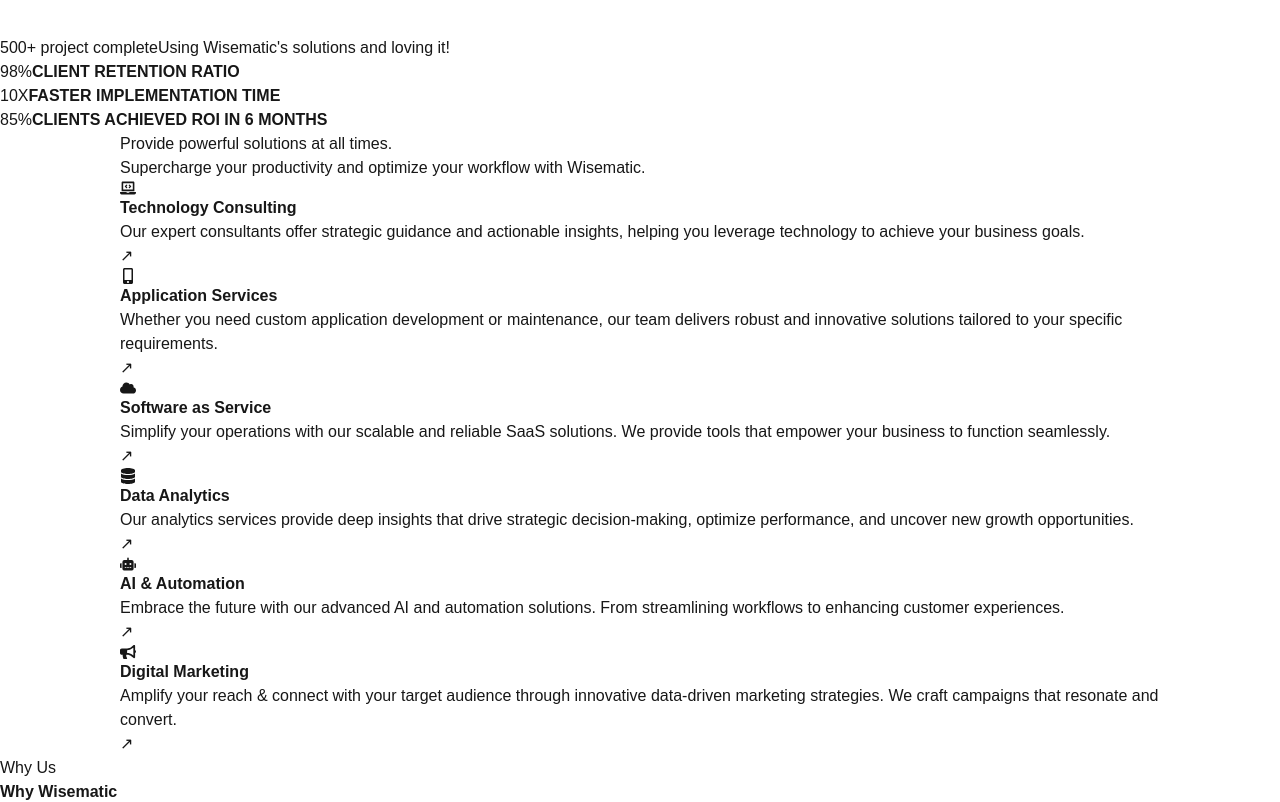
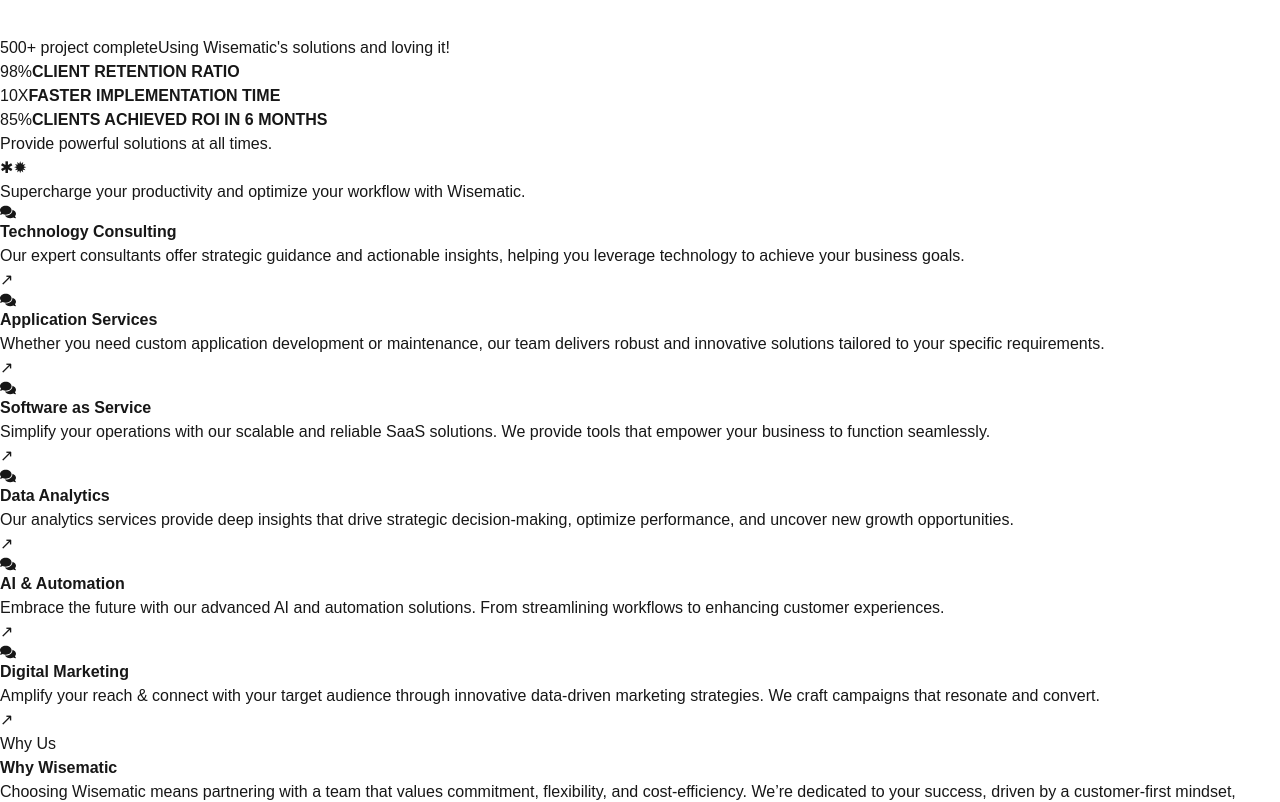
Before and after one commit to Purvesh77/wisematic_site, a Next.js app: page / in a window 1280 px wide. Shown: the part 462-1264 px from the top of the page. Built offline with nearby package versions, Linux system fonts and the light colour scheme.

Commit message:
Updated servise section

```diff
--- a/src/app/_components/services.tsx
+++ b/src/app/_components/services.tsx
@@ -1,215 +1,88 @@
-
-
 "use client";
 import React from "react";
-import Link from "next/link";
-import { FaLaptopCode, FaMobileAlt, FaCloud, FaDatabase, FaRobot, FaBullhorn  } from 'react-icons/fa'; // Import icons
+import { FaComments } from "react-icons/fa";
 
 const Services = () => {
+  const services = [
+    {
+      icon: <FaComments className="text-5xl text-black mb-4" />,
+      title: "Technology Consulting",
+      description: "Our expert consultants offer strategic guidance and actionable insights, helping you leverage technology to achieve your business goals.",
+    },
+    {
+      icon: <FaComments className="text-5xl text-black mb-4" />,
+      title: "Application Services",
+      description: "Whether you need custom application development or maintenance, our team delivers robust and innovative solutions tailored to your specific requirements.",
+    },
+    {
+      icon: <FaComments className="text-5xl text-black mb-4" />,
+      title: "Software as Service",
+      description: "Simplify your operations with our scalable and reliable SaaS solutions. We provide tools that empower your business to function seamlessly.",
+    },
+    {
+      icon: <FaComments className="text-5xl text-black mb-4" />,
+      title: "Data Analytics",
+      description: "Our analytics services provide deep insights that drive strategic decision-making, optimize performance, and uncover new growth opportunities.",
+    },
+    {
+      icon: <FaComments className="text-5xl text-black mb-4" />,
+      title: "AI & Automation",
+      description: "Embrace the future with our advanced AI and automation solutions. From streamlining workflows to enhancing customer experiences.",
+    },
+    {
+      icon: <FaComments className="text-5xl text-black mb-4" />,
+      title: "Digital Marketing",
+      description: "Amplify your reach & connect with your target audience through innovative data-driven marketing strategies. We craft campaigns that resonate and convert.",
+    },
+  ];
+
   return (
-    <div> {/* Overall page background */}
+    <div className="relative flex justify-center items-center px-20 py-16 mt-20">
+      {/* Background Circles */}
+      <div className="absolute inset-0 flex justify-center items-center">
+        <div className="circlePosition w-[700px] h-[600px] bg-[#20D9A1] rounded-full blur-[100px] opacity-40"></div>
+        <div className="circlePosition w-[700px] h-[600px] bg-[#5F39FF] rounded-full blur-[100px] opacity-40"></div>
+      </div>
+
+      {/* Content */}
+      <div className="relative z-10 max-w-screen-xl">
         {/* Header Text */}
-
-      <section className="px-40 pt-40 flex flex-col lg:flex-row items-center justify-between lg:px-40 py-16 gap-10"
-      style={{paddingLeft: '120px', paddingRight: '120px'}}>
-        <h2 className="text-6xl  text-black mb-4 "
-        style={{ fontFamily: "'Poppins', sans-serif", maxWidth: '600px',  }}>
-         Provide powerful solutions
-         at all times.
+        <section className="flex flex-col lg:flex-row items-center justify-between mb-16">
+          <h2 className="text-6xl text-black mb-4" style={{ fontFamily: "'Poppins', sans-serif" }}>
+            Provide powerful solutions at all times.
           </h2>
-        <div className="flex flex-col ">
-
-        <p className="text-lg text-gray-700  p-10 mt-10 "
-        style={{ fontFamily: "'Poppins', sans-serif", fontWeight: 500 }}>
+          <div className="flex items-center text-gray-500">
+            <span className="text-2xl mr-2">✱</span>
+            <span className="text-2xl mr-2">✹</span>
+            <p className="text-lg text-gray-700 ml-4" style={{ fontFamily: "'Poppins', sans-serif", fontWeight: 500 }}>
               Supercharge your productivity and optimize your workflow with Wisematic.
             </p>
           </div>
         </section>
 
         {/* Services Cards */}
-      <div className="relative z-0">
+        <div className="grid grid-cols-1 sm:grid-cols-2 lg:grid-cols-3 gap-8">
+          {services.map((service, index) => (
             <div
-    className="circlePosition w-[750px] h-[600px] bg-[#20D9A1] rounded-[100%] absolute  blur-[100px] top-[15%] left-[10%]"
-    style={{ opacity: 0.3}}
-  ></div>
-       <div
-    className="circlePosition w-[750px] h-[600px] bg-[#5F39FF] rounded-[100%] absolute  blur-[100px] top-[15%] left-[40%]"
-    style={{ opacity: 0.3}}
-  ></div>
-      <section className="px-4 pt-10 pb-40 grid grid-cols-1 sm:grid-cols-2 lg:grid-cols-3 gap-8 ml-auto "
-        style={{paddingLeft: '120px', paddingRight: '120px'}}
+              key={index}
+              className="shadow-lg bg-white text-gray-700 p-8 flex flex-col items-start justify-between rounded-lg font-normal transition-transform transform hover:scale-105 hover:shadow-2xl"
             >
-        {/* Technology Consulting Card */}
-        <div className="shadow-lg z-10 bg-white text-gray-700 px-4 py-6 flex flex-col items-center justify-between rounded-lg font-bold w-[400px] h-[380px] overflow-hidden">
-
-            <FaLaptopCode className="text-6xl text-[#303030] -ml-60" />
-
-          <h3 className="text-3xl text-black mb-3 text-center mt-8"
-          style={{ fontFamily: "'Poppins', sans-serif", fontWeight: 700 }}>Technology Consulting</h3>
-          <p className="text-center mb-3 mt-3"
-          style={{ fontFamily: "'Poppins', sans-serif", fontWeight: 500 }}>
-            Our expert consultants offer strategic guidance and actionable insights, helping you leverage technology to achieve your business goals.
+              {service.icon}
+              <h3 className="text-2xl text-black mb-3" style={{ fontFamily: "'Poppins', sans-serif", fontWeight: 600 }}>
+                {service.title}
+              </h3>
+              <p className="text-base mb-6" style={{ fontFamily: "'Poppins', sans-serif", fontWeight: 400 }}>
+                {service.description}
               </p>
-          <Link
-            href="/service1"
-            className="bg-gray-100 text-white px-8 py-2 rounded-full inline-block font-semibold text-center mt-auto -mr-60"
-          >
-             <span className="ml-2 text-[#303030] text-3xl">↗</span>
-          </Link>
+              <a href="#" className="bg-gray-100 text-black px-3 py-2 rounded-full inline-block font-semibold text-center">
+                ↗
+              </a>
             </div>
-
-        {/* Application Services Card */}
-        <div className="shadow-lg z-10 bg-white text-gray-700 px-4 py-6 flex flex-col items-center justify-between rounded-lg font-bold w-[400px] h-[380px] overflow-hidden">
-
-            <FaMobileAlt className="text-6xl text-[#303030] -ml-60" /> {/* Icon inside circle */}
-
-          <h3 className="text-3xl text-black mb-3 mt-8 text-center "
-          style={{ fontFamily: "'Poppins', sans-serif", fontWeight: 700 }}>Application Services</h3>
-          <p className="text-center mb-3 mt-3"
-          style={{ fontFamily: "'Poppins', sans-serif", fontWeight: 500 }}>
-            Whether you need custom application development or maintenance, our team delivers robust and innovative solutions tailored to your specific requirements.
-          </p>
-          <Link
-            href="/service2"
-            className="bg-gray-100 text-white px-8 py-2 rounded-full inline-block font-semibold text-center mt-auto -mr-60"
-          >
-            <span className="ml-2 text-[#303030] text-3xl">↗</span>
-          </Link>
+          ))}
         </div>
-
-                {/* Software as Service Card */}
-        <div className="shadow-lg z-10 bg-white text-gray-700 px-4 py-6 flex flex-col items-center justify-between rounded-lg font-bold w-[400px] h-[380px] overflow-hidden">
-
-            <FaCloud className="text-6xl text-[#303030] -ml-60"  /> {/* Icon inside circle */}
-
-         <h3 className="text-3xl text-black mb-3 mt-8 text-center "
-         style={{ fontFamily: "'Poppins', sans-serif", fontWeight: 700 }}>Software as Service</h3>
-         <p className="text-center mb-3 mt-3"
-         style={{ fontFamily: "'Poppins', sans-serif", fontWeight: 500 }}>
-           Simplify your operations with our scalable and reliable SaaS solutions. We provide tools that empower your business to function seamlessly.
-           </p>
-           <Link
-            href="/service3"
-            className="bg-gray-100 text-white px-8 py-2 rounded-full inline-block font-semibold text-center mt-auto -mr-60"
-          >
-            <span className="ml-2 text-[#303030] text-3xl">↗</span>
-          </Link>
-         </div>
-
-         {/* Data Analytics Card */}
-      <div className="shadow-lg z-10 bg-white text-gray-700 px-4 py-6 flex flex-col items-center justify-between rounded-lg font-bold w-[400px] h-[380px] overflow-hidden">
-
-            <FaDatabase className="text-6xl text-[#303030] -ml-60" /> {/* Icon inside circle */}
-
-           <h3 className="text-3xl text-black mb-3 mt-8 text-center -ml-20"
-           style={{ fontFamily: "'Poppins', sans-serif", fontWeight: 700 }}>Data Analytics</h3>
-           <p className="text-center mb-3 mt-3"
-           style={{ fontFamily: "'Poppins', sans-serif", fontWeight: 500 }}>
-             Our analytics services provide deep insights that drive strategic decision-making, optimize performance, and uncover new growth opportunities.
-           </p>
-          <Link
-             href="/service4"
-             className="bg-gray-100 text-white px-8 py-2 rounded-full inline-block font-semibold text-center mt-auto -mr-60"
-          >
-            <span className="ml-2 text-[#303030] text-3xl">↗</span>
-          </Link>
-        </div>
-
-         {/* AI & Automation Card */}
-         <div className="shadow-lg z-10 bg-white text-gray-700 px-4 py-6 flex flex-col items-center justify-between rounded-lg font-bold w-[400px] h-[380px] overflow-hidden">
-
-            <FaRobot className="text-6xl text-[#303030] -ml-60" /> {/* Icon inside circle */}
-
-           <h3 className="text-3xl text-black mb-3 mt-8 text-center -ml-20"
-           style={{ fontFamily: "'Poppins', sans-serif", fontWeight: 700 }}>AI & Automation</h3>
-           <p className="text-center mb-3 mt-3"
-           style={{ fontFamily: "'Poppins', sans-serif", fontWeight: 500 }}>
-            Embrace the future with our advanced AI and automation solutions. From streamlining workflows to enhancing customer experiences.
-           </p>
-          <Link
-            href="/service5"
-            className="bg-gray-100 text-white px-8 py-2 rounded-full inline-block font-semibold text-center mt-auto -mr-60"
-          >
-            <span className="ml-2 text-[#303030] text-3xl">↗</span>
-          </Link>
-        </div>
-
-        {/* Digital Marketing Card */}
-                 <div className="shadow-lg z-10 bg-white text-gray-700 px-4 py-6 flex flex-col items-center justify-between rounded-lg font-bold w-[400px] h-[380px] overflow-hidden">
-
-            <FaBullhorn  className="text-6xl text-[#303030] -ml-60" /> {/* Icon inside circle */}
-
-           <h3 className="text-3xl text-black mb-3 mt-8 text-center -ml-20"
-           style={{ fontFamily: "'Poppins', sans-serif", fontWeight: 700 }}>Digital Marketing</h3>
-           <p className="text-center mb-3 mt-3"
-           style={{ fontFamily: "'Poppins', sans-serif", fontWeight: 500 }}>
-          Amplify your reach & connect with your target audience through innovative data-driven marketing strategies. We craft campaigns that resonate and convert.
-           </p>
-           <Link
-             href="/service6"
-            className="bg-gray-100 text-white px-8 py-2 rounded-full inline-block font-semibold text-center mt-auto -mr-60"
-          >
-            <span className="ml-2 text-[#303030] text-3xl">↗</span>
-           </Link>
-           </div>
-      </section>
       </div>
     </div>
   );
 };
 
 export default Services;
-
-
-// "use client";
-// import React from "react";
-// import { FaShippingFast, FaSyncAlt, FaCoins, FaUserFriends, FaShieldAlt, FaStar, FaHandshake, FaInfinity, FaBookOpen } from "react-icons/fa";
-
-// const Why = () => {
-//   const features = [
-//     { text: "Always deliver on commitments", icon: <FaShippingFast /> },
-//     { text: "Agile and Flexible", icon: <FaSyncAlt /> },
-//     { text: "Cost Effective", icon: <FaCoins /> },
-//     { text: "Customer Centric", icon: <FaUserFriends /> },
-//     { text: "Integrity", icon: <FaShieldAlt /> },
-//     { text: "Quality", icon: <FaStar /> },
-//     { text: "True Partnership", icon: <FaHandshake /> },
-//     { text: "Long-term relationship focused", icon: <FaInfinity /> },
-//     { text: "Transfer of knowledge", icon: <FaBookOpen /> },
-//   ];
-
-//   return (
-//     <div className="bg-[#F7FFFA] min-h-screen flex flex-col items-center justify-center">
-//       {/* Header Text */}
-//       <section className="px-40 py-16 text-center">
-//         <h1 className="text-4xl font-serif italic font-bold bg-gradient-to-r from-[#584BF4] to-[#28C5AD] bg-clip-text text-transparent leading-tight mb-6">
-//           Why Us
-//         </h1>
-//         <h2 className="text-5xl font-semibold text-[#20D9A1] mb-4 text-center">
-//           Why Wisematic
-//         </h2>
-//         <p className="text-lg text-gray-700 mb-4 text-center">
-//           Choosing Wisematic means partnering with a team that values
-//           commitment, flexibility, and cost-efficiency. We’re dedicated to your
-//           success, driven by a customer-first mindset, unwavering integrity, and
-//           exceptional quality.
-//         </p>
-//       </section>
-
-//       {/* 9 Boxes in 3 Columns */}
-//       <section className="px-4 py-12 grid grid-cols-1 sm:grid-cols-2 lg:grid-cols-3 gap-8">
-//         {features.map((feature, index) => (
-//           <div
-//             key={index}
-//             className="bg-[#2C2C2C] text-white px-6 py-8 flex flex-col items-center justify-center rounded-lg shadow-lg"
-//           >
-//             <div className="text-[#20D9A1] text-4xl mb-4">{feature.icon}</div>
-//             <p className="text-center text-lg font-medium">{feature.text}</p>
-//           </div>
-//         ))}
-//       </section>
-//     </div>
-//   );
-// };
-
-// export default Why;
```
Lines whose indentation alone changed are shown as unchanged.
